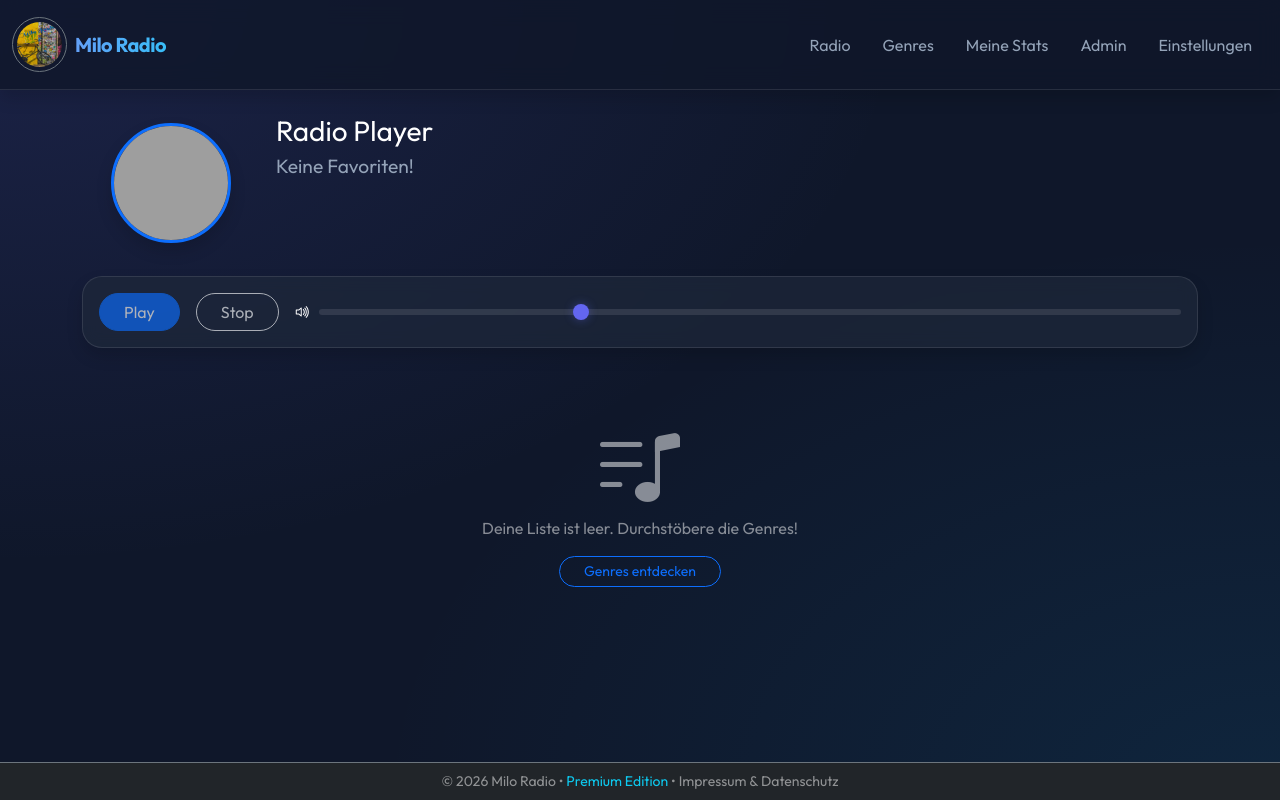
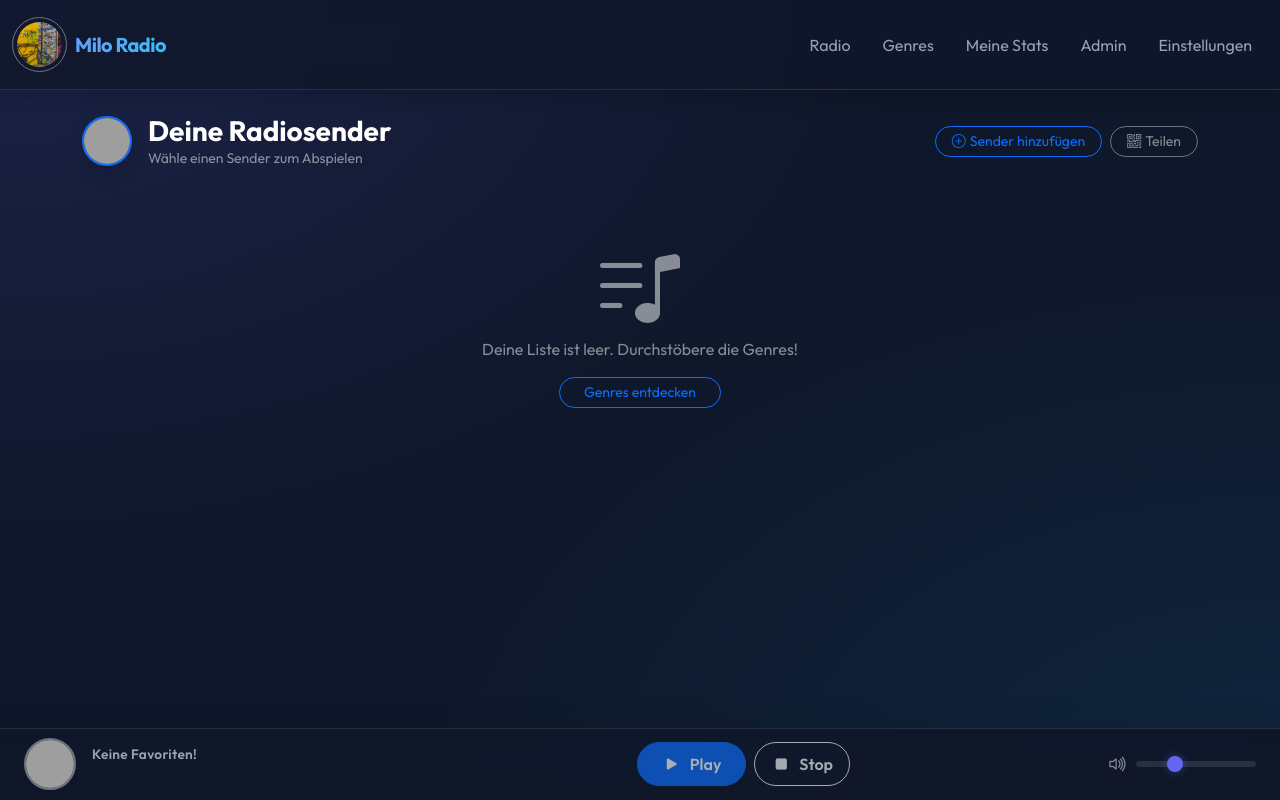
Before and after one commit to JLJ-HH/milo-radio, a PHP site: page /radio-app/frontend/index.html in a window 1280 px wide. Run offline with PHP 8.4, Linux system fonts and the light colour scheme; grey boxes are pictures that could not be loaded.

Commit message:
fix(mobile): update PWA service worker cache to v8 and add hardware acceleration for sticky player bar

```diff
--- a/frontend/css/style.css
+++ b/frontend/css/style.css
@@ -226,34 +226,133 @@ footer {
   border-top: 1px solid var(--glass-border) !important;
 }
 
-/* Scrollbar */
-/* Player Enhancements */
-.player-info-title {
-  font-size: 1.2rem;
-  color: var(--text-dim);
-  font-weight: 500;
+/* ============================================================
+   STICKY BOTTOM PLAYER BAR
+   ============================================================ */
+.sticky-player-bar {
+  position: fixed;
+  bottom: 0;
+  left: 0;
+  right: 0;
+  width: 100%;
+  z-index: 1050;
+  background: rgba(15, 23, 42, 0.96) !important;
+  backdrop-filter: blur(20px);
+  -webkit-backdrop-filter: blur(20px);
+  border-top: 1px solid var(--glass-border);
+  box-shadow: 0 -8px 32px rgba(0, 0, 0, 0.6);
+  padding: 0.6rem 0 calc(0.6rem + env(safe-area-inset-bottom, 0px)) 0;
+  transform: translateZ(0);
+  -webkit-transform: translateZ(0);
+  animation: slideUp 0.35s cubic-bezier(0.16, 1, 0.3, 1);
 }
 
-.player-now-playing {
-  font-size: 2.8rem;
-  font-weight: 800;
+@keyframes slideUp {
+  from { transform: translateY(100%); }
+  to { transform: translateY(0); }
+}
+
+/* Ausgleichs-Padding für Seiteninhalte, damit nichts verdeckt wird */
+.has-sticky-player #app-content {
+  padding-bottom: 110px !important;
+}
+
+.player-thumb {
+  width: 52px;
+  height: 52px;
+  object-fit: cover;
+  transition: transform 0.3s ease;
+}
+
+.player-thumb.playing {
+  box-shadow: 0 0 15px var(--primary-glow);
+  border-color: var(--primary) !important;
+}
+
+.player-station-name {
+  font-size: 0.85rem;
+  font-weight: 600;
+  color: var(--text-dim);
+  letter-spacing: 0.3px;
+  line-height: 1.2;
+}
+
+.player-now-playing-text {
+  font-size: 1.05rem;
+  font-weight: 700;
   color: #fff;
-  text-shadow: 0 0 20px var(--primary-glow);
-  line-height: 1.1;
-  background: linear-gradient(to right, #fff, #818cf8);
+  line-height: 1.25;
+  background: linear-gradient(to right, #ffffff, #a5b4fc);
   -webkit-background-clip: text;
   background-clip: text;
   -webkit-text-fill-color: transparent;
-  display: inline-block;
-  margin-top: 0.5rem;
 }
 
-@media (max-width: 768px) {
-  .player-now-playing {
-    font-size: 1.8rem;
+/* Mini Sound Wave Badge */
+.mini-wave-badge {
+  position: absolute;
+  bottom: -2px;
+  right: -2px;
+  background: var(--primary);
+  border-radius: 50%;
+  width: 20px;
+  height: 20px;
+  display: flex;
+  align-items: center;
+  justify-content: center;
+  gap: 2px;
+  box-shadow: 0 0 10px var(--primary);
+  border: 2px solid var(--bg-dark);
+}
+
+.mini-wave {
+  width: 2px;
+  height: 9px;
+  background: white;
+  border-radius: 1px;
+  animation: miniWaveAnim 0.6s ease-in-out infinite alternate;
+}
+
+.mini-wave:nth-child(2) {
+  animation-delay: 0.2s;
+  height: 12px;
+}
+
+.mini-wave:nth-child(3) {
+  animation-delay: 0.4s;
+  height: 7px;
+}
+
+@keyframes miniWaveAnim {
+  from { transform: scaleY(0.3); }
+  to { transform: scaleY(1); }
+}
+
+/* Mobile Optimierungen für Sticky Player */
+@media (max-width: 767.98px) {
+  .has-sticky-player #app-content {
+    padding-bottom: 140px !important;
+  }
+
+  .sticky-player-bar {
+    padding: 0.5rem 0.5rem calc(0.5rem + env(safe-area-inset-bottom, 0px)) 0.5rem;
+  }
+
+  .player-thumb {
+    width: 44px;
+    height: 44px;
+  }
+
+  .player-now-playing-text {
+    font-size: 0.92rem;
+  }
+
+  .player-station-name {
+    font-size: 0.78rem;
   }
 }
 
+/* Scrollbar */
 ::-webkit-scrollbar {
   width: 8px;
 }
--- a/frontend/index.html
+++ b/frontend/index.html
@@ -33,12 +33,12 @@
     <link rel="manifest" href="./manifest.json" />
 
     <!-- Eigene Styles (Design-Anpassungen) -->
-    <link rel="stylesheet" href="./css/style.css" />
+    <link rel="stylesheet" href="./css/style.css?v=8" />
 
     <!-- Lesezeichen-Icons (Favicon) -->
     <link rel="icon" href="./images/android.png" type="image/png" />
   </head>
-  <body>
+  <body class="d-flex flex-column min-vh-100">
     <!--
       NAVBAR: Die Navigationsleiste (wird per JavaScript befüllt)
     -->
@@ -64,12 +64,12 @@
     <!--
       CONTENT: Der Hauptbereich der App (hier werden die Seiten geladen)
     -->
-    <main id="app-content" class="container py-4 mb-5"></main>
+    <main id="app-content" class="container py-4 flex-grow-1"></main>
 
     <!--
-      BOTTOM BAR: Fußzeile der App
+      BOTTOM BAR: Fußzeile der App (nicht mehr fixed-bottom, fließt am Seitenende)
     -->
-    <footer id="app-footer" class="fixed-bottom bg-dark text-white-50 py-2 border-top border-secondary">
+    <footer id="app-footer" class="bg-dark text-white-50 py-3 border-top border-secondary mt-auto">
       <div class="container text-center small">
         © 2026 Milo Radio • <span class="text-info">Premium Edition</span> •
         <a href="#" class="text-white-50 text-decoration-none" data-bs-toggle="modal" data-bs-target="#privacyModal">Impressum & Datenschutz</a>
@@ -87,15 +87,15 @@
       if ("serviceWorker" in navigator) {
         window.addEventListener("load", () => {
           navigator.serviceWorker
-            .register("./sw.js?v=7")
-            .then((reg) => console.log("SW v7 aktiv (Restructured Assets)"))
+            .register("./sw.js?v=8")
+            .then((reg) => console.log("SW v8 aktiv"))
             .catch((err) => console.log("SW Fehler:", err));
         });
       }
     </script>
 
     <!-- Main JS entry point -->
-    <script type="module" src="./js/main.js?v=6"></script>
+    <script type="module" src="./js/main.js?v=8"></script>
 
     <!-- Privacy & Impressum Modal -->
     <div class="modal fade" id="privacyModal" tabindex="-1" aria-hidden="true">
--- a/frontend/js/main.js
+++ b/frontend/js/main.js
@@ -111,6 +111,9 @@ async function router() {
     const pageKey = pages[hash] ? hash : "radio";
     const page = pages[pageKey];
 
+    // Reset sticky player layout class
+    document.body.classList.remove("has-sticky-player");
+
     // Check permissions
     if (page.adminOnly && !isAdmin()) {
         window.location.hash = "radio";
@@ -118,9 +121,8 @@ async function router() {
     }
 
     try {
-        // Dynamic import of the page module (Cache-busting only when strictly needed,
-        // using version from main script or fixed version to avoid 'dauert es' issues)
-        const module = await import(`./pages/${page.module}.js?v=7`);
+        // Dynamic import of the page module
+        const module = await import(`./pages/${page.module}.js?v=8`);
 
         appContent.innerHTML = "";
         module.render(appContent);
--- a/frontend/js/pages/radioPage.js
+++ b/frontend/js/pages/radioPage.js
@@ -1,37 +1,84 @@
 /**
  * SEITE 1: RADIO PLAYER (radioPage.js)
+ * Modernisierte Ansicht mit vereinter Sticky-Bottom-Player-Bar
  */
 import { radioService } from "../services/radioServiceV2.js";
 import { userStationService } from "../services/userStationService.js";
 
 export function render(container) {
+  // Klasse für Ausgleichs-Padding am Seitenende aktivieren
+  document.body.classList.add("has-sticky-player");
+
   container.innerHTML = `
-    <div class="row align-items-center flex-column flex-md-row mb-4 text-white text-center text-md-start">
-        <div class="col-12 col-md-2 mb-3 mb-md-0 d-flex justify-content-center justify-content-md-end pe-md-0">
-            <img src="./images/milo.jpg" id="mobileLogo" class="logo-clickable rounded-circle shadow border border-3 border-primary mx-auto" alt="Milo Radio" style="width: 120px; height: 120px; object-fit: cover;">
+    <!-- Kopfbereich: Favoriten-Übersicht -->
+    <div class="d-flex align-items-center justify-content-between mb-4 flex-wrap gap-2">
+      <div class="d-flex align-items-center gap-3">
+        <img src="./images/milo.jpg" id="mobileLogo" class="logo-clickable rounded-circle shadow border border-2 border-primary" alt="Milo Radio" style="width: 50px; height: 50px; object-fit: cover;">
+        <div>
+          <h1 class="h3 mb-0 text-white fw-bold">Deine Radiosender</h1>
+          <p class="text-white-50 small mb-0">Wähle einen Sender zum Abspielen</p>
         </div>
-        <div class="col-12 col-md-10 ps-md-3">
-            <h1 class="mb-1 d-none d-md-block h3">Radio Player</h1>
-            <h2 class="mb-0 d-md-none h4" style="color: var(--bs-primary);">Milo Radio</h2>
-            <p id="stationTitle" class="mb-1 player-info-title">Wähle einen Sender</p>
-            <div id="nowPlayingText" class="mb-0 player-now-playing" style="min-height: 1.2em;"></div>
-        </div>
+      </div>
+      <div class="d-flex gap-2">
+        <a href="#genres" class="btn btn-outline-primary btn-sm rounded-pill px-3 d-flex align-items-center gap-1">
+          <i class="bi bi-plus-circle"></i> <span>Sender hinzufügen</span>
+        </a>
+        <button id="qrShareBtn" class="btn btn-outline-secondary btn-sm rounded-pill px-3 d-flex align-items-center gap-1 text-white-50">
+          <i class="bi bi-qr-code"></i> <span>Teilen</span>
+        </button>
+      </div>
     </div>
 
-    <div id="radioControls" class="card bg-dark border-secondary p-3 mb-4 shadow">
-        <div class="d-flex align-items-center gap-3">
-            <button id="playBtn" class="btn btn-primary rounded-pill px-4" disabled>Play</button>
-            <button id="stopBtn" class="btn btn-outline-light rounded-pill px-4" disabled>Stop</button>
-            <div class="flex-grow-1 d-flex align-items-center gap-2">
-                <i class="bi bi-volume-up text-white"></i>
-                <input type="range" id="volumeSlider" min="0" max="1" step="0.01" class="form-range custom-range">
+    <!-- Feedback Message Box -->
+    <div id="feedback" class="alert alert-info d-none mb-3"></div>
+
+    <!-- Sender-Grid -->
+    <div id="stationsContainer" class="row g-3"></div>
+
+    <!--
+      KOMBINIERTE STICKY-BOTTOM-PLAYER-BAR
+      Vereint Controls (Play/Stop/Volume) und Now-Playing / Fetch-Anzeige
+    -->
+    <div id="stickyPlayerBar" class="sticky-player-bar shadow-lg">
+      <div class="container-fluid px-2 px-md-4">
+        <div class="row align-items-center g-2">
+
+          <!-- 1. Fetch / Now-Playing Bereich (Sender, Song, Interpret, Artwork) -->
+          <div class="col-12 col-md-5 col-lg-5 d-flex align-items-center gap-3">
+            <div class="position-relative flex-shrink-0">
+              <img src="./images/milo.jpg" id="playerThumb" class="rounded-circle player-thumb shadow-sm border border-2 border-secondary" alt="Station">
+              <div id="playerPlayingBadge" class="mini-wave-badge d-none">
+                <span class="mini-wave"></span>
+                <span class="mini-wave"></span>
+                <span class="mini-wave"></span>
+              </div>
             </div>
+            <div class="text-truncate flex-grow-1 text-start" style="min-width: 0;">
+              <div id="stationTitle" class="player-station-name text-truncate">Bereit zum Abspielen</div>
+              <div id="nowPlayingText" class="player-now-playing-text text-truncate" style="min-height: 1.25em;"></div>
+            </div>
+          </div>
+
+          <!-- 2. Play & Stop Controls -->
+          <div class="col-6 col-md-4 col-lg-4 d-flex align-items-center justify-content-start justify-content-md-center gap-2">
+            <button id="playBtn" class="btn btn-primary rounded-pill px-4 fw-semibold d-flex align-items-center gap-2 shadow-sm" disabled>
+              <i class="bi bi-play-fill fs-5"></i><span>Play</span>
+            </button>
+            <button id="stopBtn" class="btn btn-outline-light rounded-pill px-3 fw-semibold d-flex align-items-center gap-2" disabled>
+              <i class="bi bi-stop-fill fs-5"></i><span>Stop</span>
+            </button>
+          </div>
+
+          <!-- 3. Lautstärke & Extras -->
+          <div class="col-6 col-md-3 col-lg-3 d-flex align-items-center justify-content-end gap-2">
+            <i class="bi bi-volume-up text-white-50 fs-5"></i>
+            <input type="range" id="volumeSlider" min="0" max="1" step="0.01" class="form-range custom-range flex-grow-1" style="max-width: 120px;">
+          </div>
+
         </div>
+      </div>
     </div>
-
-    <div id="feedback" class="alert alert-info d-none mb-3"></div>
-    <div id="stationsContainer" class="row g-3"></div>
-    `;
+  `;
 
   const stationTitle = container.querySelector("#stationTitle");
   const nowPlayingText = container.querySelector("#nowPlayingText");
@@ -41,15 +88,22 @@ export function render(container) {
   const stationsContainer = container.querySelector("#stationsContainer");
   const feedback = container.querySelector("#feedback");
   const mobileLogo = container.querySelector("#mobileLogo");
+  const qrShareBtn = container.querySelector("#qrShareBtn");
+  const playerThumb = container.querySelector("#playerThumb");
+  const playerPlayingBadge = container.querySelector("#playerPlayingBadge");
 
   // QR Code Modal Handler
-  if (mobileLogo) {
-    mobileLogo.onclick = () => {
-      const modalElement = document.getElementById('qrModal');
+  const openQrModal = () => {
+    const modalElement = document.getElementById("qrModal");
+    if (modalElement && typeof bootstrap !== "undefined") {
       const qrModal = new bootstrap.Modal(modalElement);
       qrModal.show();
-    };
-  }
+    }
+  };
+
+  if (mobileLogo) mobileLogo.onclick = openQrModal;
+  if (qrShareBtn) qrShareBtn.onclick = openQrModal;
+  if (playerThumb) playerThumb.onclick = openQrModal;
 
   let activeStations = userStationService.getStations();
   let currentStation = null;
@@ -85,7 +139,6 @@ export function render(container) {
     if (station.now_playing_url && station.now_playing_url.trim() !== "") {
       urlToFetch = station.now_playing_url;
     } else if (station.sender_Url) {
-      // API Pfad angepasst für die Backend-Struktur
       urlToFetch = `../backend/api/metadata.php?stream=${encodeURIComponent(station.sender_Url)}`;
     } else {
       if (nowPlayingText) nowPlayingText.textContent = "";
@@ -125,23 +178,40 @@ export function render(container) {
 
   function showFeedback(msg, isError = false) {
     feedback.textContent = msg;
-    feedback.className = `alert alert-${isError ? 'danger' : 'info'} text-center mb-3`;
+    feedback.className = `alert alert-${isError ? "danger" : "info"} text-center mb-3`;
     feedback.classList.remove("d-none");
     setTimeout(() => feedback.classList.add("d-none"), 2000);
   }
 
   function updateStatus() {
-    const titleText = currentStation
-      ? `Hört gerade: ${currentStation.sender_Name}`
-      : lastPlayedStation
-        ? `Zuletzt gehört: ${lastPlayedStation.sender_Name}`
-        : activeStations.length === 0
-          ? "Keine Favoriten!"
-          : "Bereit zum Abspielen";
+    const isPlaying = !!currentStation;
+    const activeObj = currentStation || lastPlayedStation;
 
-    if (stationTitle) stationTitle.textContent = titleText;
-    playBtn.disabled = activeStations.length === 0 || !!currentStation;
-    stopBtn.disabled = !currentStation;
+    if (activeObj) {
+      playerThumb.src = activeObj.sender_Logo || "./images/cholo_love.png";
+    } else {
+      playerThumb.src = "./images/milo.jpg";
+    }
+
+    if (isPlaying) {
+      if (stationTitle) stationTitle.textContent = `Hört gerade: ${currentStation.sender_Name}`;
+      playerThumb.classList.add("playing");
+      if (playerPlayingBadge) playerPlayingBadge.classList.remove("d-none");
+    } else {
+      playerThumb.classList.remove("playing");
+      if (playerPlayingBadge) playerPlayingBadge.classList.add("d-none");
+
+      if (lastPlayedStation) {
+        if (stationTitle) stationTitle.textContent = `Zuletzt gehört: ${lastPlayedStation.sender_Name}`;
+      } else if (activeStations.length === 0) {
+        if (stationTitle) stationTitle.textContent = "Keine Favoriten!";
+      } else {
+        if (stationTitle) stationTitle.textContent = "Bereit zum Abspielen";
+      }
+    }
+
+    playBtn.disabled = activeStations.length === 0 || isPlaying;
+    stopBtn.disabled = !isPlaying;
   }
 
   function renderRadioCards() {
@@ -164,15 +234,15 @@ export function render(container) {
       const isActive = currentStation && currentStation.sender_Url === station.sender_Url;
 
       col.innerHTML = `
-        <div class="card h-100 bg-dark text-white border-secondary shadow-sm card-glow ${isActive ? 'border-primary border-2' : ''}">
+        <div class="card h-100 bg-dark text-white border-secondary shadow-sm card-glow ${isActive ? "border-primary border-2" : ""}">
             <div class="position-relative overflow-hidden pt-2 text-center">
-                <img src="${station.sender_Logo || './images/cholo_love.png'}" class="card-img-top rounded-circle p-2 mx-auto" alt="${station.sender_Name}" style="width: 100px; height: 100px; object-fit: cover;">
-                ${isActive ? '<div class="playing-overlay"><div class="wave"></div></div>' : ''}
+                <img src="${station.sender_Logo || "./images/cholo_love.png"}" class="card-img-top rounded-circle p-2 mx-auto" alt="${station.sender_Name}" style="width: 100px; height: 100px; object-fit: cover;">
+                ${isActive ? '<div class="playing-overlay"><div class="wave"></div></div>' : ""}
             </div>
             <div class="card-body p-2 text-center">
                 <h6 class="card-title small mb-2 text-truncate">${station.sender_Name}</h6>
                 <div class="d-grid gap-1">
-                    <button class="btn btn-sm ${isActive ? 'btn-success' : 'btn-primary'} btn-play">Play</button>
+                    <button class="btn btn-sm ${isActive ? "btn-success" : "btn-primary"} btn-play">Play</button>
                     <button class="btn btn-sm btn-outline-danger btn-remove border-0 small">×</button>
                 </div>
             </div>
@@ -192,7 +262,7 @@ export function render(container) {
 
       removeB.onclick = (e) => {
         e.stopPropagation();
-        if (confirm(`Entfernen?`)) {
+        if (confirm(`Möchtest du "${station.sender_Name}" wirklich entfernen?`)) {
           activeStations = activeStations.filter((s) => s.sender_Url !== station.sender_Url);
           userStationService.setStations(activeStations);
           if (currentStation && currentStation.sender_Url === station.sender_Url) {
@@ -200,7 +270,7 @@ export function render(container) {
             stopNowPlayingUpdates();
             currentStation = null;
           }
-          showFeedback(`Entfernt`);
+          showFeedback(`"${station.sender_Name}" wurde entfernt`);
           renderRadioCards();
         }
       };
--- a/frontend/sw.js
+++ b/frontend/sw.js
@@ -5,7 +5,7 @@
  * im Browser-Cache gespeichert werden.
  */
 
-const CACHE_NAME = "milo-radio-v7";
+const CACHE_NAME = "milo-radio-v8";
 
 // Liste der Dateien, die für den Offline-Betrieb gespeichert werden sollen
 // Pfade sind nun relativ zum Frontend-Root
```
Also changed, not shown: CHANGELOG.md.
